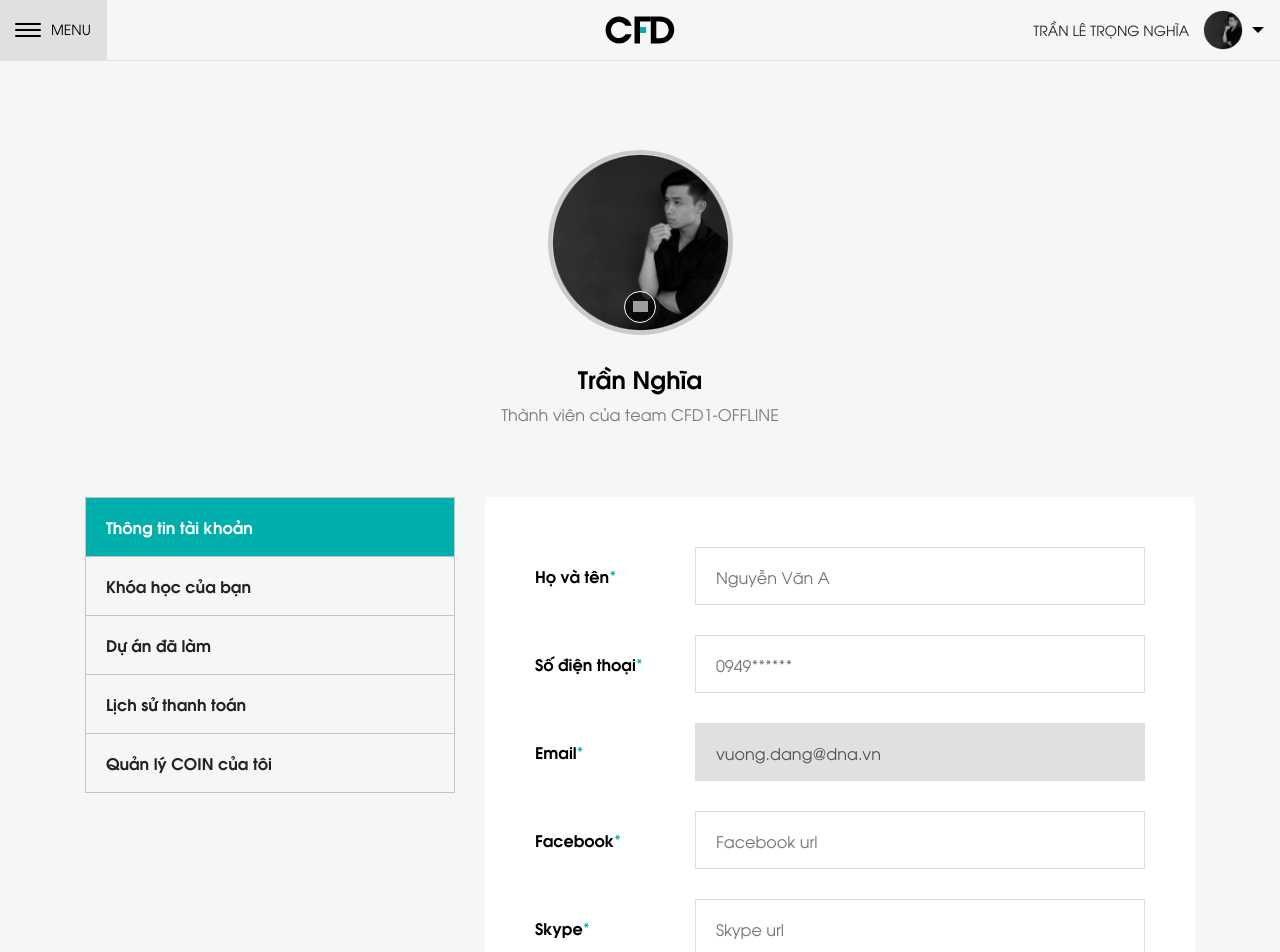
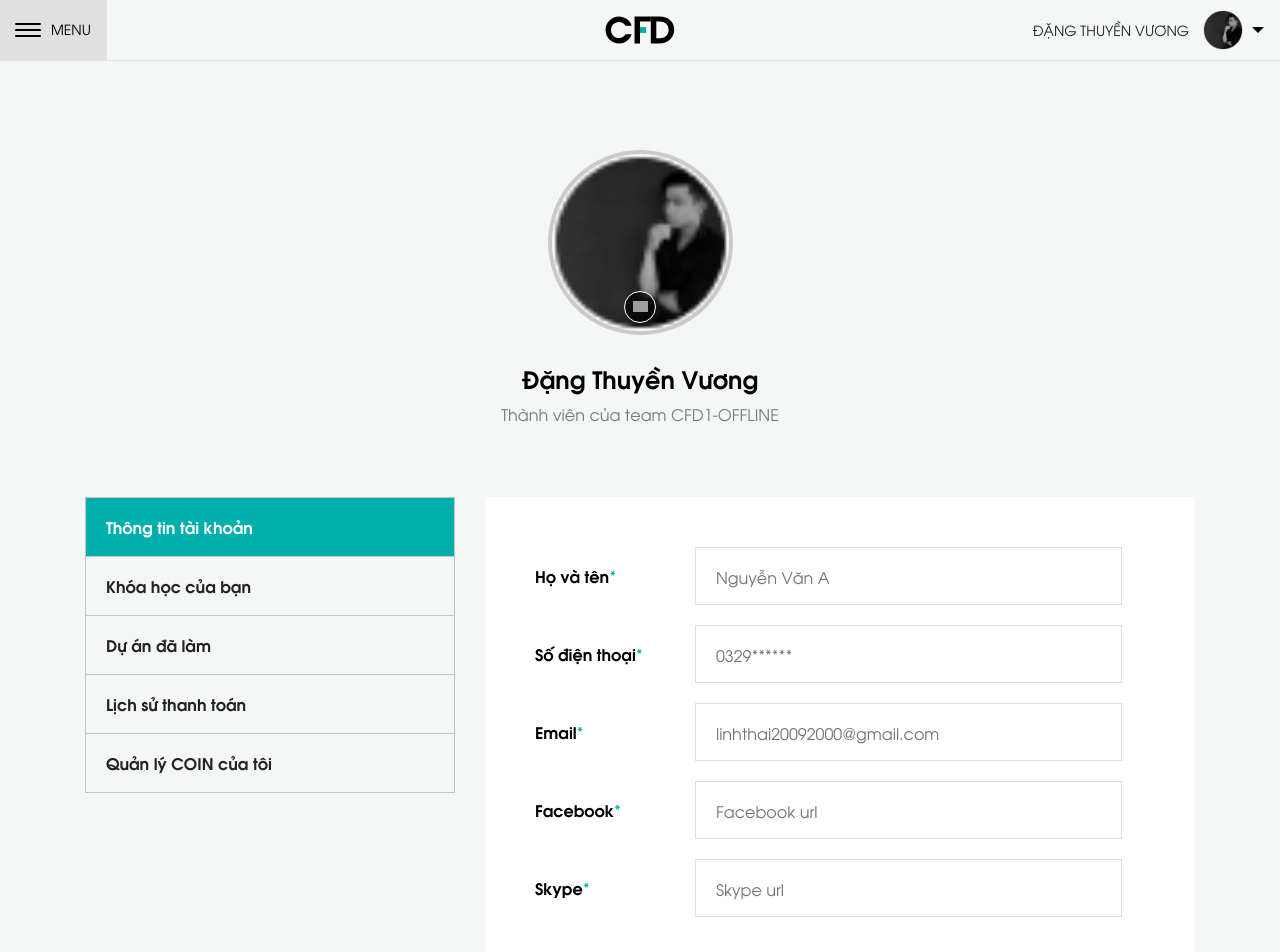
Before and after one commit to blackbee2000/cfd-react, a React (Create React App) app: page /profile in a window 1280 px wide. Shown: the top 952 px of the page. Built offline with nearby package versions, Linux system fonts and the light colour scheme; grey boxes are pictures that could not be loaded.

Commit message:
update code

```diff
--- a/src/App.js
+++ b/src/App.js
@@ -13,10 +13,20 @@ import Team from "./pages/Team";
 import Pay from "./pages/Pay";
 import { Header, Footer, NavBar } from "./components";
 import { BrowserRouter as Router, Switch,Route } from "react-router-dom";
+import { createContext } from "react";
+
+export const Context = createContext();
 
 export default function App() {
+
+  const user = {
+    name: 'Đặng Thuyền Vương',
+    avatar: '/img/avt.png',
+  }
+
   return (
     <Router>
+      <Context.Provider value={{user}}>
         <Header />
         <NavBar />
         <div className="overlay_nav"></div>
@@ -36,8 +46,8 @@ export default function App() {
           <Route path="/team" component={Team} />
           <Route component={Page404} />
         </Switch>
-
         <Footer />
+      </Context.Provider>
     </Router>
   );
 }
--- a/src/assets/custom.scss
+++ b/src/assets/custom.scss
@@ -1,4 +1,41 @@
-.error-text{
-    font-size: 14px;
-    color: red;
+.form{
+    &_label{
+        margin-bottom: 50px !important;
+        &-text{
+            width: 70%;
+            position: 'relative';
+            input{
+                width: 100% !important;
+            }
+            .input-error{
+                border: 1px solid red !important;
+            }
+            .error-text {
+                color: red;
+                font-weight: 600;
+                font-size: 14px !important;
+                position: absolute !important;
+                padding-left: 0 !important;
+                width: 100% !important;
+            }
+        }
+    }
 }
+//login
+.popup-form{
+    display: none;
+    .wrap{
+        top: 50%;
+        left: 50%;
+        transform: translate(-50%, -50%);
+        .ct_login{
+            .close{
+                z-index: 2000;
+            }
+        }
+
+    }
+    &.popup-login-active{
+        display: block;
+    }
+}
--- a/src/components/Header/index.js
+++ b/src/components/Header/index.js
@@ -1,6 +1,9 @@
 import { Link } from "react-router-dom";
+import useAuth from "../../hooks/useAuth";
 
 export function Header(){
+
+    let {user} = useAuth();
 
     function handleClickMenu(){
         document.querySelector('body').classList.toggle('menu-is-show');
@@ -26,9 +29,9 @@ export function Header(){
                         <div className="have-login">
                             <div className="account">
                                 <a href="#" className="info">
-                                <div className="name">Trần Lê Trọng Nghĩa</div>
+                                <div className="name">{user?.name}</div>
                                 <div className="avatar">
-                                    <img src="img/avt.png" alt="" />
+                                    <img src={user?.avatar} alt="" />
                                 </div>
                                 </a>
                             </div>
--- /dev/null
+++ b/src/hooks/useAuth.js
@@ -0,0 +1,5 @@
+import {Context} from '../App';
+import { useContext } from 'react';
+export default function useAuth(){
+    return useContext(Context);
+}
--- /dev/null
+++ b/src/hooks/useForm.js
@@ -0,0 +1,71 @@
+import { useState } from "react";
+
+const phonePattern = /(84|0[3|5|7|8|9])+([0-9]{8})\b/
+const emailPattern = /^[a-z][a-z0-9_\.]{5,32}@[a-z0-9]{2,}(\.[a-z0-9]{2,4}){1,2}$/
+const urlPattern = /^(?:http(s)?:\/\/)?[\w.-]+(?:\.[\w\.-]+)+[\w\-\._~:/?#[\]@!\$&'\(\)\*\+,;=.]+$/
+
+export const useForm = (initValue = {}) => {
+    const [form, setForm] = useState({initValue});
+    const [error, setError] = useState({});
+    const rules = {};
+
+      const handleInputChange = (ev) => {
+        let name = ev.currentTarget.name;
+        let value = ev.currentTarget.value;
+        setForm({
+          ...form,
+          [name]: value,
+        })
+      }
+
+      const validator = () => {
+        let errObject = {};
+        for(let i in rules){
+            let r = rules[i];
+            if(r.required && !form[i]){
+                errObject[i] = "*Vui lòng không để trống thông tin";
+            }
+            if(r.patern){
+                let patern = r.patern;
+                if(r.patern === 'phone') patern = phonePattern;
+                if(r.patern === 'email') patern = emailPattern;
+                if(r.patern === 'url') patern = urlPattern;
+
+                if(!patern.test(form[i])){
+                    errObject[i] = "*Vui lòng nhập đúng định dạng";
+                }
+            }
+        }
+        setError(errObject);
+        return errObject;
+    }
+
+    function register(name, rule){
+        if(rule){
+            rules[name] = rule;
+        }
+        return {
+            name,
+            onChange: handleInputChange,
+            value: form[name]
+        }
+    }
+
+    function handleSubmit(callback){
+        return (ev) =>{
+            ev.preventDefault();
+            let error = validator();
+            if(Object.keys(error).length === 0){
+                callback(form);
+            }
+            setError(error);
+        }
+    }
+
+    return {
+        form,
+        register,
+        error,
+        handleSubmit
+    }
+}
--- a/src/pages/Collab/collab.scss
+++ /dev/null
@@ -1,11 +0,0 @@
-label{
-    margin-top: 30px !important;
-    margin-bottom: 0 !important;
-    &:first-child{
-        margin-top: 0 !important;
-    }
-}
-.error-text{
-    padding-left: 230px;
-    padding-top: 5px;
-}
--- a/src/pages/Collab/index.js
+++ b/src/pages/Collab/index.js
@@ -1,54 +1,14 @@
-import { useState } from "react";
+
 import { useHistory } from "react-router";
 import '../../assets/custom.scss';
-import './collab.scss';
-
-const phonePattern = /(84|0[3|5|7|8|9])+([0-9]{8})\b/
-const emailPattern = /^[a-z][a-z0-9_\.]{5,32}@[a-z0-9]{2,}(\.[a-z0-9]{2,4}){1,2}$/
-const urlPattern = /^(?:http(s)?:\/\/)?[\w.-]+(?:\.[\w\.-]+)+[\w\-\._~:/?#[\]@!\$&'\(\)\*\+,;=.]+$/
+import { useForm } from "../../hooks/useForm";
 
 export default function Collab(){
 
-    const [form, setForm] = useState({
-      name: ''
-    });
-    const [error, setError] = useState({});
-    const history = useHistory();
-
-    const handleInputChange = (ev) => {
-      let name = ev.currentTarget.name;
-      let value = ev.currentTarget.value;
-      setForm({
-        ...form,
-        [name]: value,
-      })
-    }
-
+    let { register, form, handleSubmit, error } = useForm();
+    let history = useHistory();
     const submit = () => {
-      let errObject = {};
-      if(!form.name){
-        errObject.name = "*Vui lòng nhập họ và tên";
-      }
-      if(!phonePattern.test(form.phone)){
-        errObject.phone = "*Vui lòng nhập đúng định dạng số điện thoại";
-      }
-      if(!emailPattern.test(form.email)){
-        errObject.email = "*vui lòng nhập đúng định dạng email";
-      }
-      if(!urlPattern.test(form.url)){
-        errObject.url = "*Vui lòng nhập đúng định dạng url";
-      }
-      if(!form.title){
-        errObject.title = "*Vui lòng nhập tiêu đề";
-      }
-      if(!form.note){
-        errObject.note = "*Vui lòng nhập nội dung";
-      }
-
-      setError(errObject);
-      if(Object.keys(errObject).length === 0){
-        history.push("/");
-      }
+      history.push("/");
     }
 
     return(
@@ -60,39 +20,48 @@ export default function Collab(){
             Đừng ngần ngại liên hệ với <strong>CFD</strong> để cùng nhau tạo ra những sản phẩm giá trị, cũng như
             việc hợp tác với các đối tác tuyển dụng và công ty trong và ngoài nước.
           </p>
-          <div className="form">
-            <label>
-              <p>Họ và tên<span>*</span></p>
-              <input onChange={handleInputChange} value={form.name} name="name" type="text" placeholder="Họ và tên bạn" />
+          <form className="form" onSubmit={handleSubmit(submit)}>
+            <label className={error.name && 'form_label'}>
+                <p>Họ và tên<span>*</span></p>
+                <div className="form_label-text">
+                  <input className={error.name && 'input-error'} {...register('name', {required: true})} type="text" placeholder="Họ và tên bạn" />
+                  { error.name && <p className="error-text">{error.name}</p> }
+                </div>
             </label>
-            { error.name && <p className="error-text">{error.name}</p> }
-            <label>
-              <p>Số điện thoại</p>
-              <input onChange={handleInputChange} value={form.phone} name="phone" type="text" placeholder="Số điện thoại" />
+            <label className={error.phone && 'form_label'}>
+                <p>Số điện thoại<span>*</span></p>
+                <div className="form_label-text">
+                  <input className={error.phone && 'input-error'} {...register('phone', {patern: 'phone'})} type="text" placeholder="Số điện thoại" />
+                  { error.phone && <p className="error-text">{error.phone}</p> }
+                </div>
             </label>
-            { error.phone && <p className="error-text">{error.phone}</p> }
-            <label>
-              <p>Email<span>*</span></p>
-              <input onChange={handleInputChange} value={form.email} name="email" type="text" placeholder="Email của bạn" />
+            <label className={error.email && 'form_label'}>
+                <p>Email<span>*</span></p>
+                <div className="form_label-text">
+                  <input className={error.email && 'input-error'} {...register('email', {patern: 'email'})} type="text" placeholder="Email của bạn" />
+                  { error.email && <p className="error-text">{error.email}</p> }
+                </div>
             </label>
-            { error.email && <p className="error-text">{error.email}</p> }
-            <label>
+            <label className={error.url && 'form_label'}>
               <p>Website</p>
-              <input onChange={handleInputChange} value={form.url} name="url" type="text" placeholder="Đường dẫn website http://" />
+              <div className="form_label-text">
+                <input className={error.url && 'input-error'} {...register('url', {patern: 'url'})} type="text" placeholder="https://facebook.com" />
+                { error.url && <p className="error-text">{error.url}</p> }
+              </div>
             </label>
-            { error.url && <p className="error-text">{error.url}</p> }
-            <label>
+            <label className={error.title && 'form_label'}>
               <p>Tiêu đề<span>*</span></p>
-              <input onChange={handleInputChange} value={form.title} name="title" type="text" placeholder="Tiêu đề liên hệ" />
+              <div className="form_label-text">
+                  <input className={error.title && 'input-error'} {...register('title', {required: true})} type="text" placeholder="Tiêu đề liên hệ" />
+                  { error.title && <p className="error-text">{error.title}</p> }
+                </div>
             </label>
-            { error.title && <p className="error-text">{error.title}</p> }
             <label>
               <p>Nội dung<span>*</span></p>
-              <textarea onChange={handleInputChange} value={form.note} name="note" id cols={30} rows={10} defaultValue={""} />
+              <textarea name="note" id cols={30} rows={10} defaultValue={""} />
             </label>
-            { error.note && <p className="error-text">{error.note}</p> }
-            <div className="btn main rect" onClick={submit}>đăng ký</div>
-          </div>
+            <button className="btn main rect" type="submit" style={{marginTop: 30}}>đăng ký</button>
+          </form>
         </section>
         {/* <div class="register-success">
             <div class="contain">
--- a/src/pages/Profile/components/Info/index.js
+++ b/src/pages/Profile/components/Info/index.js
@@ -1,27 +1,53 @@
+import { useHistory } from "react-router";
+import '../../../../assets/custom.scss';
+import { useForm } from "../../../../hooks/useForm";
+
 export default function Info(){
+
+    let { register, form, handleSubmit, error } = useForm();
+    let history = useHistory();
+    const submit = () => {
+      history.push("/profile");
+    }
+
     return(
-        <div className="tab1">
-            <label>
+        <form className="tab1" onSubmit={handleSubmit(submit)}>
+            <label className={error.name && 'form_label'}>
                 <p>Họ và tên<span>*</span></p>
-                <input type="text" placeholder="Nguyễn Văn A" />
+                <div className="form_label-text">
+                  <input className={error.name && 'input-error'} {...register('name', {required: true})} type="text" placeholder="Nguyễn Văn A" />
+                  { error.name && <p className="error-text">{error.name}</p> }
+                </div>
             </label>
-            <label>
+            <label className={error.phone && 'form_label'}>
                 <p>Số điện thoại<span>*</span></p>
-                <input type="text" placeholder="0949******" />
+                <div className="form_label-text">
+                  <input className={error.phone && 'input-error'} {...register('phone', {patern: 'phone'})} type="text" placeholder="0329******" />
+                  { error.phone && <p className="error-text">{error.phone}</p> }
+                </div>
             </label>
-            <label>
+            <label className={error.email && 'form_label'}>
                 <p>Email<span>*</span></p>
-                <input defaultValue="vuong.dang@dna.vn" disabled type="text" />
+                <div className="form_label-text">
+                  <input className={error.email && 'input-error'} {...register('email', {patern: 'email'})} type="text" placeholder="linhthai20092000@gmail.com" />
+                  { error.email && <p className="error-text">{error.email}</p> }
+                </div>
             </label>
-            <label>
+            <label className={error.url && 'form_label'}>
                 <p>Facebook<span>*</span></p>
-                <input type="text" placeholder="Facebook url" />
+                <div className="form_label-text">
+                    <input className={error.url && 'input-error'} {...register('url', {patern: 'url'})} type="text" placeholder="Facebook url" />
+                    { error.url && <p className="error-text">{error.url}</p> }
+                </div>
             </label>
-            <label>
+            <label className={error.urltwo && 'form_label'}>
                 <p>Skype<span>*</span></p>
-                <input type="text" placeholder="Skype url" />
+                <div className="form_label-text">
+                    <input className={error.urltwo && 'input-error'} {...register('urltwo', {patern: 'url'})} type="text" placeholder="Skype url" />
+                    { error.urltwo && <p className="error-text">{error.urltwo}</p> }
+                </div>
             </label>
-            <div className="btn main rect">LƯU LẠI</div>
-        </div>
+            <button className="btn main rect" type="submit">LƯU LẠI</button>
+        </form>
     )
 }
--- a/src/pages/Profile/index.js
+++ b/src/pages/Profile/index.js
@@ -1,4 +1,5 @@
 import { NavLink, Switch, Route, useRouteMatch } from "react-router-dom";
+import useAuth from "../../hooks/useAuth";
 import DoneProject from "./components/DoneProject";
 import HistoryBill from "./components/HistoryBill";
 import Info from "./components/Info";
@@ -8,16 +9,17 @@ import YourCourse from "./components/YourCourse";
 export default function Profile(){
 
     let { url } = useRouteMatch();
+    let {user} = useAuth();
+
     return(
         <main className="profile" id="main">
         <section>
           <div className="top-info">
             <div className="avatar">
-              {/* <span class="text">H</span> */}
-              <img src="img/avatar-lg.png" alt="" />
+              <img src={user?.avatar} alt="" />
               <div className="camera" />
             </div>
-            <div className="name">trần nghĩa</div>
+            <div className="name">{user?.name}</div>
             <p className="des">Thành viên của team CFD1-OFFLINE</p>
           </div>
           <div className="container">
--- a/src/pages/Register/index.js
+++ b/src/pages/Register/index.js
@@ -1,49 +1,14 @@
-import { useState } from "react";
 import { useHistory } from "react-router";
 import '../../assets/custom.scss';
-import './register.scss';
-
-const phonePattern = /(84|0[3|5|7|8|9])+([0-9]{8})\b/
-const emailPattern = /^[a-z][a-z0-9_\.]{5,32}@[a-z0-9]{2,}(\.[a-z0-9]{2,4}){1,2}$/
-const urlPattern = /^(?:http(s)?:\/\/)?[\w.-]+(?:\.[\w\.-]+)+[\w\-\._~:/?#[\]@!\$&'\(\)\*\+,;=.]+$/
+import { useForm } from "../../hooks/useForm";
 
 export default function Register(){
 
-    const [form, setForm] = useState({
-      name: ''
-    });
-    const [error, setError] = useState({});
-    const history = useHistory();
-
-    const handleInputChange = (ev) => {
-      let name = ev.currentTarget.name;
-      let value = ev.currentTarget.value;
-      setForm({
-        ...form,
-        [name]: value,
-      })
-    }
-
-    const submit = () => {
-      let errObject = {};
-      if(!form.name){
-        errObject.name = "*Vui lòng điền họ và tên";
-      }
-      if(!phonePattern.test(form.phone)){
-        errObject.phone = "*Vui lòng nhập đúng định dạng số điện thoại";
-      }
-      if(!emailPattern.test(form.email)){
-        errObject.email = "*vui lòng nhập đúng định dạng email";
-      }
-      if(!urlPattern.test(form.url)){
-        errObject.url = "*Vui lòng nhập đúng định dạng url";
-      }
-
-      setError(errObject);
-      if(Object.keys(errObject).length === 0){
-        history.push("/");
-      }
-    }
+   let { register, form, handleSubmit, error } = useForm();
+   let history = useHistory();
+   const submit = () => {
+      history.push("/");
+   }
 
     return(
         <main className="register-course" id="main">
@@ -57,28 +22,35 @@ export default function Register(){
                 <div className="time"><strong>Thời lượng:</strong> 18 buổi</div>
                 <div className="time"><strong>Học phí:</strong> 6.000.000 VND</div>
               </div>
-              <div className="form">
-                <label>
+              <form className="form" onSubmit={handleSubmit(submit)}>
+                <label className={error.name && 'form_label'}>
                   <p>Họ và tên<span>*</span></p>
-                  <input onChange={handleInputChange} value={form.name} name="name" type="text" placeholder="Họ và tên bạn" />
-
+                  <div className="form_label-text">
+                    <input className={error.name && 'input-error'} {...register('name', {required: true})} type="text" placeholder="Họ và tên bạn" />
+                    { error.name && <p className="error-text">{error.name}</p> }
+                  </div>
                 </label>
-                { error.name && <p className="error-text">{error.name}</p> }
-                <label>
+                <label className={error.phone && 'form_label'}>
                   <p>Số điện thoại<span>*</span></p>
-                  <input onChange={handleInputChange} value={form.phone} name="phone" type="text" placeholder="Số điện thoại" />
+                  <div className="form_label-text">
+                    <input className={error.phone && 'input-error'} {...register('phone', {patern: 'phone'})} type="text" placeholder="Số điện thoại" />
+                    { error.phone && <p className="error-text">{error.phone}</p> }
+                  </div>
                 </label>
-                { error.phone && <p className="error-text">{error.phone}</p> }
-                <label>
+                <label className={error.email && 'form_label'}>
                   <p>Email<span>*</span></p>
-                  <input onChange={handleInputChange} value={form.email} name="email" type="text" placeholder="Email của bạn" />
+                  <div className="form_label-text">
+                    <input className={error.email && 'input-error'} {...register('email', {patern: 'email'})} type="text" placeholder="Email của bạn" />
+                    { error.email && <p className="error-text">{error.email}</p> }
+                  </div>
                 </label>
-                { error.email && <p className="error-text">{error.email}</p> }
-                <label>
+                <label className={error.url && 'form_label'}>
                   <p>URL Facebook<span>*</span></p>
-                  <input onChange={handleInputChange} value={form.url} name="url" type="text" placeholder="https://facebook.com" />
+                  <div className="form_label-text">
+                    <input className={error.url && 'input-error'} {...register('url', {patern: 'url'})} type="text" placeholder="https://facebook.com" />
+                    { error.url && <p className="error-text">{error.url}</p> }
+                  </div>
                 </label>
-                { error.url && <p className="error-text">{error.url}</p> }
                 <label className="disable">
                   <p>Sử dụng COIN</p>
                   <div className="checkcontainer">
@@ -101,10 +73,10 @@ export default function Register(){
                 </label>
                 <label>
                   <p>Ý kiến cá nhân</p>
-                  <input onChange={handleInputChange} value={form.note} name="note" type="text" placeholder="Mong muốn cá nhân và lịch bạn có thể học." />
+                  <input {...register('note')} type="text" placeholder="Mong muốn cá nhân và lịch bạn có thể học." />
                 </label>
-                <div className="btn main rect" onClick={submit}>đăng ký</div>
-              </div>
+                <button className="btn main rect" type="submit" style={{marginTop: 30}}>đăng ký</button>
+              </form>
             </div>
           </div>
         </section>
--- a/src/pages/Register/register.scss
+++ /dev/null
@@ -1,11 +0,0 @@
-label{
-    margin-top: 30px !important;
-    margin-bottom: 0 !important;
-    &:first-child{
-        margin-top: 0 !important;
-    }
-}
-.error-text{
-    padding-left: 230px;
-    padding-top: 5px;
-}
```
Lines whose indentation alone changed are shown as unchanged.
